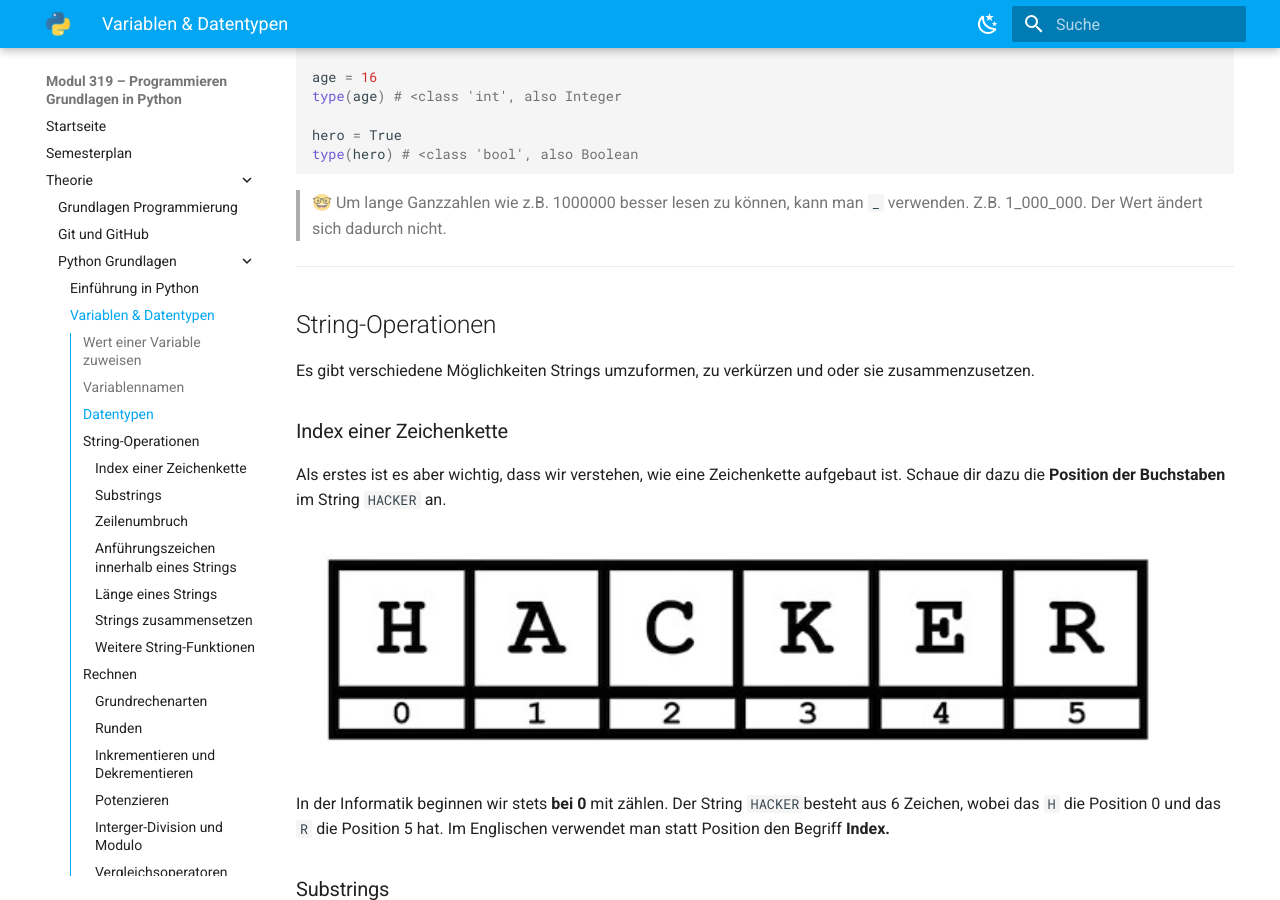
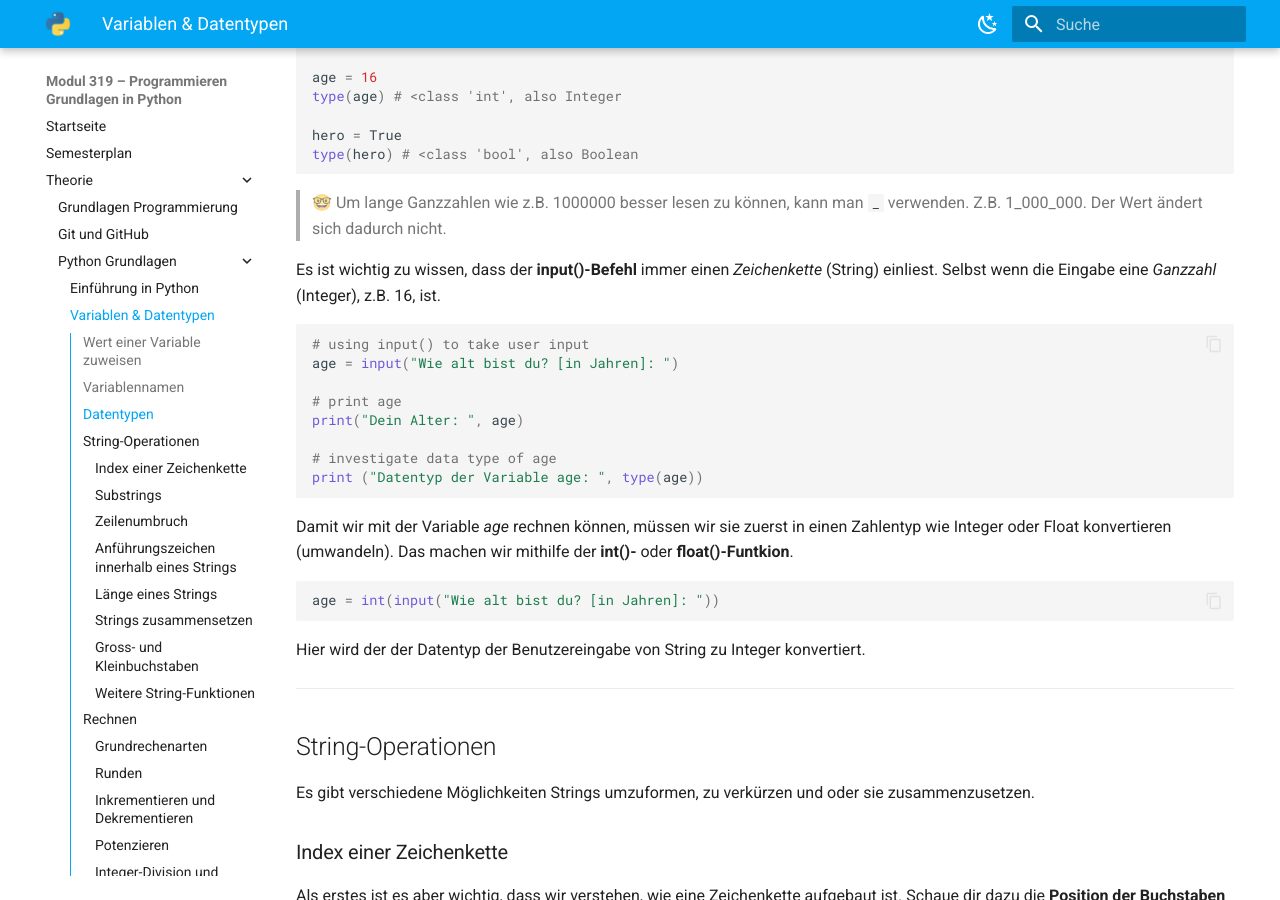
Before and after one commit to af81/python-school, an MkDocs documentation site: the page built from docs/theorie/variablen.md, in a window 1280 px wide and 900 px high, scrolled down 1647 px. Built offline with MkDocs 1.6.1 and Material for MkDocs 9.7.7, drawn with Linux system fonts in a browser that asks for light colours; some of the changed text lies outside the part shown.

Commit message:
0809251355

````diff
--- a/docs/theorie/variablen.md
+++ b/docs/theorie/variablen.md
@@ -113,6 +113,28 @@ type(hero) # <class 'bool', also Boolean
 
 > 🤓 Um lange Ganzzahlen wie z.B. 1000000 besser lesen zu können, kann man `_` verwenden. Z.B. 1_000_000. Der Wert ändert sich dadurch nicht.
 
+
+Es ist wichtig zu wissen, dass der **input()-Befehl** immer einen *Zeichenkette* (String) einliest. Selbst wenn die Eingabe eine *Ganzzahl* (Integer), z.B. 16, ist.
+
+```python
+# using input() to take user input
+age = input("Wie alt bist du? [in Jahren]: ")
+
+# print age
+print("Dein Alter: ", age)
+
+# investigate data type of age
+print ("Datentyp der Variable age: ", type(age))
+```
+
+Damit wir mit der Variable *age* rechnen können, müssen wir sie zuerst in einen Zahlentyp wie Integer oder Float konvertieren (umwandeln). Das machen wir mithilfe der **int()-** oder **float()-Funtkion**.
+
+```python
+age = int(input("Wie alt bist du? [in Jahren]: "))
+```
+
+Hier wird der der Datentyp der Benutzereingabe von String zu Integer konvertiert.
+
 ---
 
 ## String-Operationen
@@ -215,6 +237,17 @@ print(f"My name is {name} and I am learning {language}.")
 # My name is Kim and I am learning Python.
 ```
 
+### Gross- und Kleinbuchstaben
+
+Um Strings komplett in **Gross- oder Kleinbuchstaben** zu transformieren, stehen die Funktionen `upper()` und `lower()` zur Verfügung.
+
+```python
+name = "Ringo"
+
+print(name.upper())     # RINGO
+print(name.lower())     # ringo
+```
+
 ### Weitere String-Funktionen
 
 Weitere String-Funktionen kannst du in der offiziellen Python-Dokumentation nachlesen:
@@ -283,7 +316,7 @@ Beim Potenzieren wird eine Zahl n-mal mit sich selbst multipliziert.
 print(2 ** 5)     # 32  Entspricht 2`5. Hier wird also 2 * 2 * 2 * 2 * 2 gerechnet
 ```
 
-### Interger-Division und Modulo
+### Integer-Division und Modulo
 
 Wenn das Ergebnis einer Divison keine Gannzahl ergibt (z.B. 1.5), dann können wir mit der **Integer-Divison** dafür sorgen, dass das Ergebnis eine Ganzzahl ausgibt und die Stellen nach dem Komman wegschneidet (nicht runden).
 
@@ -366,31 +399,31 @@ Mit **logischen Operatoren** kann man Wahrheitswerte verknüpfen und vergleichen
 
 #### AND
 
-Werden zwei Wahrheitswerte a und b mit einem `AND`verküpft, dann ist das Ergebnis genau dann `True`, wenn a UND b beide `True` sind. Ist a oder b (oder beide) `FALSE` ist auch die Verknüpfung `FALSE`.
+Werden zwei Wahrheitswerte a und b mit einem `and`verküpft, dann ist das Ergebnis genau dann `True`, wenn a UND b beide `True` sind. Ist a oder b (oder beide) `FALSE` ist auch die Verknüpfung `FALSE`.
 
 ```python
-8 > 5 AND 4 != 2        # True, da beide Aussagen (8 > 5 und 4 != 2) True sind
+8 > 5 and 4 != 2        # True, da beide Aussagen (8 > 5 und 4 != 2) True sind
 
-8 > 5 AND 4 = 2         # False, da eine Aussage (8 > 5) zwar True, aber die andere (4 = 2) False ist
+8 > 5 and 4 = 2         # False, da eine Aussage (8 > 5) zwar True, aber die andere (4 = 2) False ist
 
-8 < 5 AND 4 = 2          # False, da beide Aussagen (8 < 5 und 4 = 2) False sind
+8 < 5 and 4 = 2          # False, da beide Aussagen (8 < 5 und 4 = 2) False sind
 ```
 
 #### OR
 
-Werden zwei Wahrheitswerte a und b mit einem `OR`verküpft, dann ist das Ergebnis `True`, wenn a ODER b (oder beide) `True` sind. Sind beide `FALSE` ist auch die Verknüpfung `FALSE`.
+Werden zwei Wahrheitswerte a und b mit einem `or`verküpft, dann ist das Ergebnis `True`, wenn a ODER b (oder beide) `True` sind. Sind beide `FALSE` ist auch die Verknüpfung `FALSE`.
 
 ```python
-8 > 5 OR 4 != 2         # True, da beide Aussagen (8 > 5 und 4 != 2) True sind
+8 > 5 or 4 != 2         # True, da beide Aussagen (8 > 5 und 4 != 2) True sind
 
-8 > 5 OR 4 = 2          # True, da mindestens eine Aussage (8 > 5) True ist
+8 > 5 or 4 = 2          # True, da mindestens eine Aussage (8 > 5) True ist
 
-8 < 5 OR 4 = 2          # False, da beide Aussagen (8 < 5 und 4 = 2) False sind
+8 < 5 or 4 = 2          # False, da beide Aussagen (8 < 5 und 4 = 2) False sind
 ```
 
 #### XOR
 
-Werden zwei Wahrheitswerte a und b mit einem `XOR`(^) verküpft, dann ist das Ergebnis `True`, wenn ENTWEDER a ODER b `True` sind, ABER NICHT BEIDE. Sind beide `FALSE` ist auch die Verknüpfung weiterhin `FALSE`.
+Werden zwei Wahrheitswerte a und b mit einem `^`(xor) verküpft, dann ist das Ergebnis `True`, wenn ENTWEDER a ODER b `True` sind, ABER NICHT BEIDE. Sind beide `FALSE` ist auch die Verknüpfung weiterhin `FALSE`.
 
 ```python
 8 > 5 ^ 4 = 2          # True, da mindestens ein Element (8 > 5) True ist
--- a/mkdocs.yml
+++ b/mkdocs.yml
@@ -53,14 +53,16 @@ nav:
       - "Setup & Begriffe":
         - VS Code & Python: aufgaben/vscode-setup.md
         - Git & GitHub: aufgaben/git-setup.md
+        - Hello World!: aufgaben/hellowoworld.md
         - Wichtige Begriffe lernen: aufgaben/begriffe.md
       - "Git & GitHub":
         - Das erste Repository: aufgaben/git.md
         - Änderungen nachvollziehen: aufgaben/git-commit.md
         - Änderungen rückgängig machen: aufgaben/git-change.md
         - Github-Repos verbinden: aufgaben/github.md
-      - "Python Grundlagen":
-        - Erste Python-Programme: aufgaben/helloworld.md
+      - "Python Basics":
+        - Repo einrichten: aufgaben/python-repo.md
+        - Block 1: aufgaben/block_1.md
   - Klassenregeln: regeln.md
   - Ressourcen:
       - Wichtige Terminal-Befehle: ressourcen/terminal.md
````
Also changed, not shown: docs/aufgaben/block_1.md (added, +71 -0 lines), docs/aufgaben/python-repo.md (added, +14 -0 lines), docs/theorie/firstprogram.md (+16 -1 lines), docs/img/python-repo.png (added).
